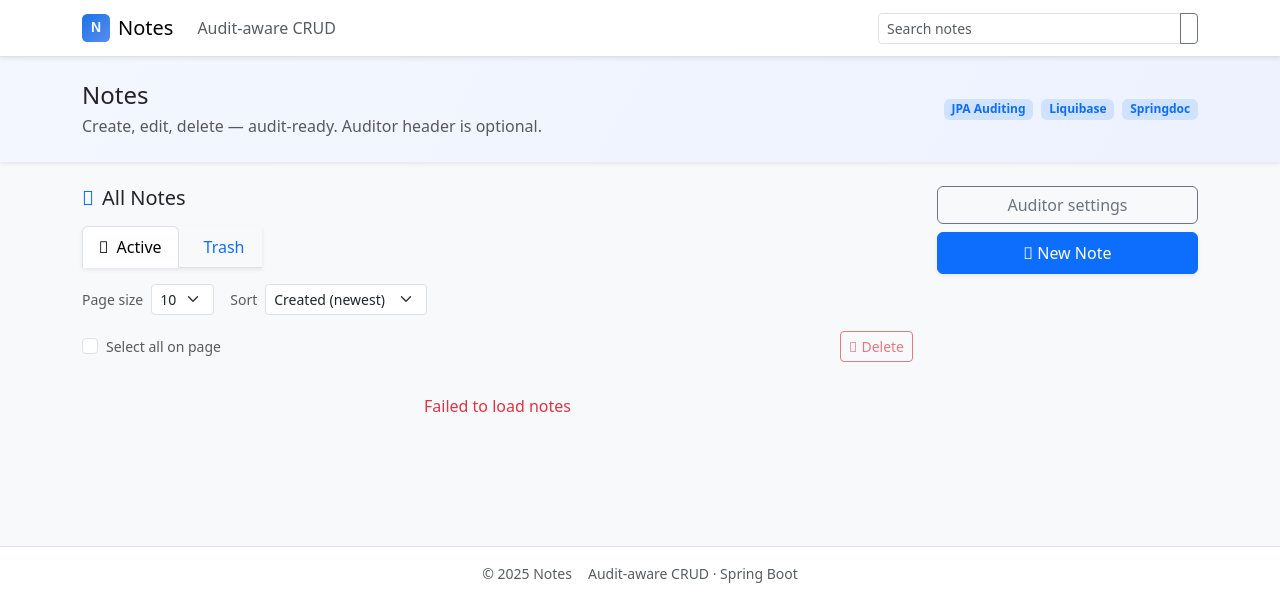
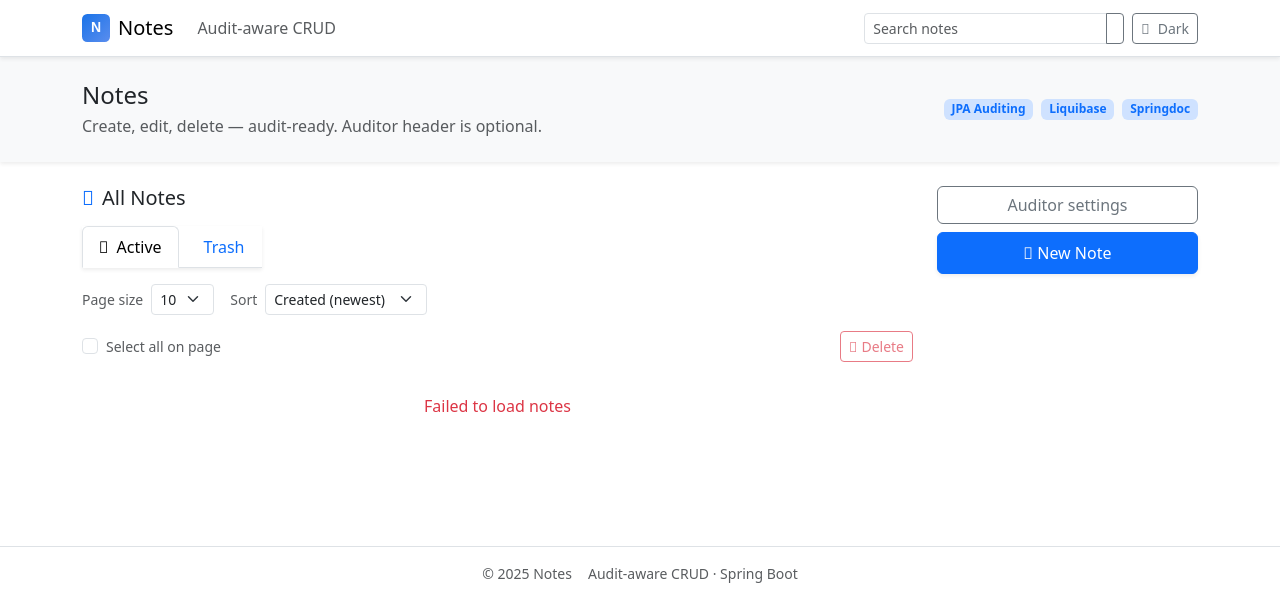
Before and after one commit to susimsek/spring-data-aot-samples, a web app: page /index.html in a window 1280 px wide. Shown: the top 599 px of the page. Run offline with its HTML, style and script files only (its server is not run), Linux system fonts and the light colour scheme; data that the repository does not hold is empty; some libraries are stand-ins or nearby versions.

Commit message:
feat: implement theme toggle functionality and styling updates

```diff
--- a/src/main/resources/static/index.html
+++ b/src/main/resources/static/index.html
@@ -8,11 +8,24 @@
     <link rel="icon" href="/favicon-16x16.png" sizes="16x16" type="image/png">
     <link rel="icon" href="/favicon-32x32.png" sizes="32x32" type="image/png">
     <link rel="icon" href="/favicon.svg" type="image/svg+xml">
+    <script>
+        (() => {
+            const THEME_KEY = 'theme';
+            let stored;
+            try {
+                stored = localStorage.getItem(THEME_KEY);
+            } catch (e) {
+                stored = null;
+            }
+            const theme = stored || 'light';
+            document.documentElement.setAttribute('data-bs-theme', theme);
+        })();
+    </script>
     <link rel="stylesheet" href="/webjars/bootstrap/css/bootstrap.min.css">
     <link rel="stylesheet" href="/webjars/font-awesome/css/all.min.css">
 </head>
-<body class="bg-light">
-<nav class="navbar navbar-expand-lg bg-white border-bottom shadow-sm">
+<body>
+<nav class="navbar navbar-expand-lg bg-body border-bottom shadow-sm">
     <div class="container d-flex align-items-center gap-3 flex-wrap justify-content-between">
         <div class="d-flex align-items-center gap-2">
             <a class="navbar-brand d-flex align-items-center gap-2 mb-0" href="#">
@@ -21,19 +34,25 @@
             </a>
             <span class="navbar-text text-muted">Audit-aware CRUD</span>
         </div>
-        <div class="input-group input-group-sm" style="max-width: 320px;">
-            <input type="text" class="form-control" placeholder="Search notes" id="searchInput">
-            <button class="btn btn-outline-secondary" type="button" id="searchClear" aria-label="Clear search">
-                <i class="fa-solid fa-xmark"></i>
+        <div class="d-flex align-items-center gap-2 ms-auto flex-nowrap" style="max-width: 420px;">
+            <div class="input-group input-group-sm flex-grow-1" style="min-width: 260px;">
+                <input type="text" class="form-control" placeholder="Search notes" id="searchInput">
+                <button class="btn btn-outline-secondary" type="button" id="searchClear" aria-label="Clear search">
+                    <i class="fa-solid fa-xmark"></i>
+                </button>
+            </div>
+            <button class="btn btn-outline-secondary btn-sm d-inline-flex align-items-center gap-2 flex-shrink-0" type="button" id="themeToggle">
+                <i class="fa-solid fa-moon" id="themeToggleIcon"></i>
+                <span id="themeToggleLabel">Dark</span>
             </button>
         </div>
     </div>
     </nav>
 
-<header class="py-4 mb-4 shadow-sm" style="background: linear-gradient(120deg, #f3f7ff, #eef2ff);">
+<header class="py-4 mb-4 shadow-sm bg-body-tertiary">
     <div class="container d-flex flex-column flex-md-row align-items-md-center justify-content-between">
         <div>
-            <h1 class="h4 mb-1 text-dark">Notes</h1>
+            <h1 class="h4 mb-1 text-body">Notes</h1>
             <p class="mb-0 text-muted">Create, edit, delete — audit-ready. Auditor header is optional.</p>
         </div>
         <div class="mt-3 mt-md-0 d-flex gap-2 flex-wrap">
@@ -347,7 +366,7 @@
     </div>
 </div>
 
-<footer class="bg-white border-top py-3 mt-5">
+<footer class="bg-body border-top py-3 mt-5">
     <div class="container d-flex justify-content-center gap-3 text-muted small">
         <span>&copy; 2025 Notes</span>
         <span>Audit-aware CRUD · Spring Boot</span>
--- a/src/main/resources/static/js/diff.js
+++ b/src/main/resources/static/js/diff.js
@@ -48,7 +48,7 @@
             if (op.type === DIFF_DEL) {
                 return `<div class="text-danger bg-danger-subtle border border-danger-subtle rounded px-2 py-1">− ${safeOld}</div>`;
             }
-            return `<div class="text-body bg-light border rounded px-2 py-1">  ${safeOld}</div>`;
+            return `<div class="text-body bg-body-secondary border rounded px-2 py-1">  ${safeOld}</div>`;
         }).join('');
         return html || '<div class="text-muted small">No differences.</div>';
     }
--- a/src/main/resources/static/js/main.js
+++ b/src/main/resources/static/js/main.js
@@ -83,6 +83,9 @@
     const revisionSpinner = document.getElementById('revisionSpinner');
     const revisionError = document.getElementById('revisionError');
     const revisionModalTitle = document.getElementById('revisionModalTitle');
+    const themeToggle = document.getElementById('themeToggle');
+    const themeToggleIcon = document.getElementById('themeToggleIcon');
+    const themeToggleLabel = document.getElementById('themeToggleLabel');
     let revisionCache = [];
     let revisionPageSize = 5;
     let revisionPage = 0;
@@ -99,6 +102,64 @@
 
     if (addNoteBtn) {
         addNoteBtn.disabled = state.view === 'trash';
+    }
+
+    initTheme();
+    if (themeToggle) {
+        themeToggle.addEventListener('click', toggleTheme);
+    }
+
+    const THEME_KEY = 'theme';
+
+    function systemPrefersDark() {
+        return window.matchMedia && window.matchMedia('(prefers-color-scheme: dark)').matches;
+    }
+
+    function getStoredTheme() {
+        try {
+            return localStorage.getItem(THEME_KEY);
+        } catch (e) {
+            return null;
+        }
+    }
+
+    function storeTheme(theme) {
+        try {
+            localStorage.setItem(THEME_KEY, theme);
+        } catch (e) {
+            // ignore
+        }
+    }
+
+    function applyTheme(theme) {
+        const next = theme === 'dark' ? 'dark' : 'light';
+        document.documentElement.setAttribute('data-bs-theme', next);
+        if (themeToggleIcon) {
+            themeToggleIcon.classList.toggle('fa-moon', next === 'light');
+            themeToggleIcon.classList.toggle('fa-sun', next === 'dark');
+        }
+        if (themeToggleLabel) {
+            themeToggleLabel.textContent = next === 'dark' ? 'Light' : 'Dark';
+        }
+        if (themeToggle) {
+            themeToggle.setAttribute('aria-pressed', next === 'dark');
+            themeToggle.setAttribute('aria-label', `Switch to ${next === 'dark' ? 'light' : 'dark'} mode`);
+        }
+    }
+
+    function initTheme() {
+        const attrTheme = document.documentElement.getAttribute('data-bs-theme');
+        const stored = getStoredTheme();
+        const initial = stored || attrTheme || 'light';
+        applyTheme(initial);
+        storeTheme(initial);
+    }
+
+    function toggleTheme() {
+        const current = document.documentElement.getAttribute('data-bs-theme') === 'dark' ? 'dark' : 'light';
+        const next = current === 'dark' ? 'light' : 'dark';
+        applyTheme(next);
+        storeTheme(next);
     }
 
 
@@ -208,7 +269,7 @@
                                     <div class="d-flex align-items-center gap-2">
                                         <div class="fw-bold text-primary mb-0">${escapeHtml(note.title)}</div>
                                         ${note.pinned ? '<i class="fa-solid fa-thumbtack text-warning" title="Pinned"></i>' : ''}
-                                        ${note.color ? `<span class="badge rounded-pill text-bg-light border" title="Color" style="border-color:${escapeHtml(note.color)};color:${escapeHtml(note.color)}"><i class="fa-solid fa-circle" style="color:${escapeHtml(note.color)}"></i></span>` : ''}
+                                        ${note.color ? `<span class="badge rounded-pill bg-body-secondary border text-body" title="Color" style="border-color:${escapeHtml(note.color)};color:${escapeHtml(note.color)}"><i class="fa-solid fa-circle" style="color:${escapeHtml(note.color)}"></i></span>` : ''}
                                     </div>
                                     <div class="text-muted small">${escapeHtml(note.content)}</div>
                                     ${renderTags(note)}
@@ -264,7 +325,7 @@
                                     <div class="d-flex align-items-center gap-2">
                                         <div class="fw-bold text-primary mb-0">${escapeHtml(note.title)}</div>
                                         ${note.pinned ? '<i class="fa-solid fa-thumbtack text-warning" title="Pinned"></i>' : ''}
-                                        ${note.color ? `<span class="badge rounded-pill text-bg-light border" title="Color" style="border-color:${escapeHtml(note.color)};color:${escapeHtml(note.color)}"><i class="fa-solid fa-circle" style="color:${escapeHtml(note.color)}"></i></span>` : ''}
+                                        ${note.color ? `<span class="badge rounded-pill bg-body-secondary border text-body" title="Color" style="border-color:${escapeHtml(note.color)};color:${escapeHtml(note.color)}"><i class="fa-solid fa-circle" style="color:${escapeHtml(note.color)}"></i></span>` : ''}
                                     </div>
                                     <div class="text-muted small">${escapeHtml(note.content)}</div>
                                     ${renderTags(note)}
@@ -394,8 +455,8 @@
             : '';
         const pinnedBadge = note.pinned
             ? '<span class="badge bg-warning-subtle text-warning border border-warning-subtle">Pinned</span>'
-            : '<span class="badge bg-light text-secondary border">Unpinned</span>';
-        const colorDot = note.color ? `<span class="badge text-bg-light border" title="Color" style="border-color:${escapeHtml(note.color)};color:${escapeHtml(note.color)}"><i class="fa-solid fa-circle" style="color:${escapeHtml(note.color)}"></i></span>` : '';
+            : '<span class="badge bg-body-secondary text-secondary border">Unpinned</span>';
+        const colorDot = note.color ? `<span class="badge bg-body-secondary border text-body" title="Color" style="border-color:${escapeHtml(note.color)};color:${escapeHtml(note.color)}"><i class="fa-solid fa-circle" style="color:${escapeHtml(note.color)}"></i></span>` : '';
         const revTypeClass = revisionTypeBadge(rev.revisionType);
         const revTypeLabel = `<span class="badge ${revTypeClass} text-uppercase">${escapeHtml(rev.revisionType || 'N/A')}</span>`;
         const displayLocal = localNumber ?? revisionLocalNumber(index);
@@ -450,8 +511,8 @@
         if (oldColor === newColor) {
             return '<span class="text-muted small">No color changes.</span>';
         }
-        const oldDot = oldColor ? `<span class="badge text-bg-light border" style="border-color:${escapeHtml(oldColor)};color:${escapeHtml(oldColor)}"><i class="fa-solid fa-circle" style="color:${escapeHtml(oldColor)}"></i></span>` : '<span class="text-muted small">none</span>';
-        const newDot = newColor ? `<span class="badge text-bg-light border" style="border-color:${escapeHtml(newColor)};color:${escapeHtml(newColor)}"><i class="fa-solid fa-circle" style="color:${escapeHtml(newColor)}"></i></span>` : '<span class="text-muted small">none</span>';
+        const oldDot = oldColor ? `<span class="badge bg-body-secondary border text-body" style="border-color:${escapeHtml(oldColor)};color:${escapeHtml(oldColor)}"><i class="fa-solid fa-circle" style="color:${escapeHtml(oldColor)}"></i></span>` : '<span class="text-muted small">none</span>';
+        const newDot = newColor ? `<span class="badge bg-body-secondary border text-body" style="border-color:${escapeHtml(newColor)};color:${escapeHtml(newColor)}"><i class="fa-solid fa-circle" style="color:${escapeHtml(newColor)}"></i></span>` : '<span class="text-muted small">none</span>';
         if (additionsOnly) {
             return `<div class="d-flex flex-wrap gap-2">
                         <span class="badge bg-success-subtle text-success border border-success-subtle d-inline-flex align-items-center gap-1">+ ${newDot}</span>
@@ -469,7 +530,7 @@
         }
         const badge = (val) => val
             ? '<span class="badge bg-warning-subtle text-warning border border-warning-subtle">Pinned</span>'
-            : '<span class="badge bg-light text-secondary border">Unpinned</span>';
+            : '<span class="badge bg-body-secondary text-secondary border">Unpinned</span>';
         if (additionsOnly) {
             return `<div class="d-flex flex-wrap gap-2">
                         <span class="badge bg-success-subtle text-success border border-success-subtle d-inline-flex align-items-center gap-1">+ ${badge(!!newPinned)}</span>
@@ -512,6 +573,41 @@
             return tag.name ?? tag.label ?? '';
         }
         return String(tag);
+    }
+
+    function diffWords(oldText, newText) {
+        const a = (oldText || '').split(/\s+/);
+        const b = (newText || '').split(/\s+/);
+        const m = a.length;
+        const n = b.length;
+        const lcs = Array.from({ length: m + 1 }, () => Array(n + 1).fill(0));
+        for (let i = m - 1; i >= 0; i--) {
+            for (let j = n - 1; j >= 0; j--) {
+                if (a[i] === b[j]) {
+                    lcs[i][j] = 1 + lcs[i + 1][j + 1];
+                } else {
+                    lcs[i][j] = Math.max(lcs[i + 1][j], lcs[i][j + 1]);
+                }
+            }
+        }
+        const ops = [];
+        let i = 0;
+        let j = 0;
+        while (i < m && j < n) {
+            if (a[i] === b[j]) {
+                ops.push({ type: 'eq', value: a[i] });
+                i++; j++;
+            } else if (lcs[i + 1][j] >= lcs[i][j + 1]) {
+                ops.push({ type: 'del', value: a[i] });
+                i++;
+            } else {
+                ops.push({ type: 'add', value: b[j] });
+                j++;
+            }
+        }
+        while (i < m) ops.push({ type: 'del', value: a[i++] });
+        while (j < n) ops.push({ type: 'add', value: b[j++] });
+        return ops;
     }
 
     function renderInlineDiff(oldText, newText, additionsOnly = false) {
@@ -952,7 +1048,7 @@
         tagsListEl.innerHTML = '';
         currentTags.forEach(tag => {
             const pill = document.createElement('span');
-            pill.className = 'badge rounded-pill text-bg-light border text-secondary-emphasis d-inline-flex align-items-center gap-1 px-2 py-1 small';
+            pill.className = 'badge rounded-pill bg-body-secondary border text-body-secondary d-inline-flex align-items-center gap-1 px-2 py-1 small';
             pill.innerHTML = `${escapeHtml(tag)} <button type="button" class="btn btn-sm btn-link p-0 text-secondary remove-tag" aria-label="Remove tag" data-tag="${escapeHtml(tag)}"><i class="fa-solid fa-xmark"></i></button>`;
             tagsListEl.appendChild(pill);
         });
@@ -1055,7 +1151,7 @@
         const tagSet = inlineTagsState.get(id) || new Set();
         tagSet.forEach(tag => {
             const pill = document.createElement('span');
-            pill.className = 'badge rounded-pill text-bg-light border text-secondary-emphasis d-inline-flex align-items-center gap-1 px-2 py-1';
+            pill.className = 'badge rounded-pill bg-body-secondary border text-body-secondary d-inline-flex align-items-center gap-1 px-2 py-1';
             pill.innerHTML = `${escapeHtml(tag)} <button type="button" class="btn btn-sm btn-link p-0 text-secondary" data-inline-tag-remove="${id}" data-tag="${escapeHtml(tag)}"><i class="fa-solid fa-xmark"></i></button>`;
             listEl.appendChild(pill);
         });
```
